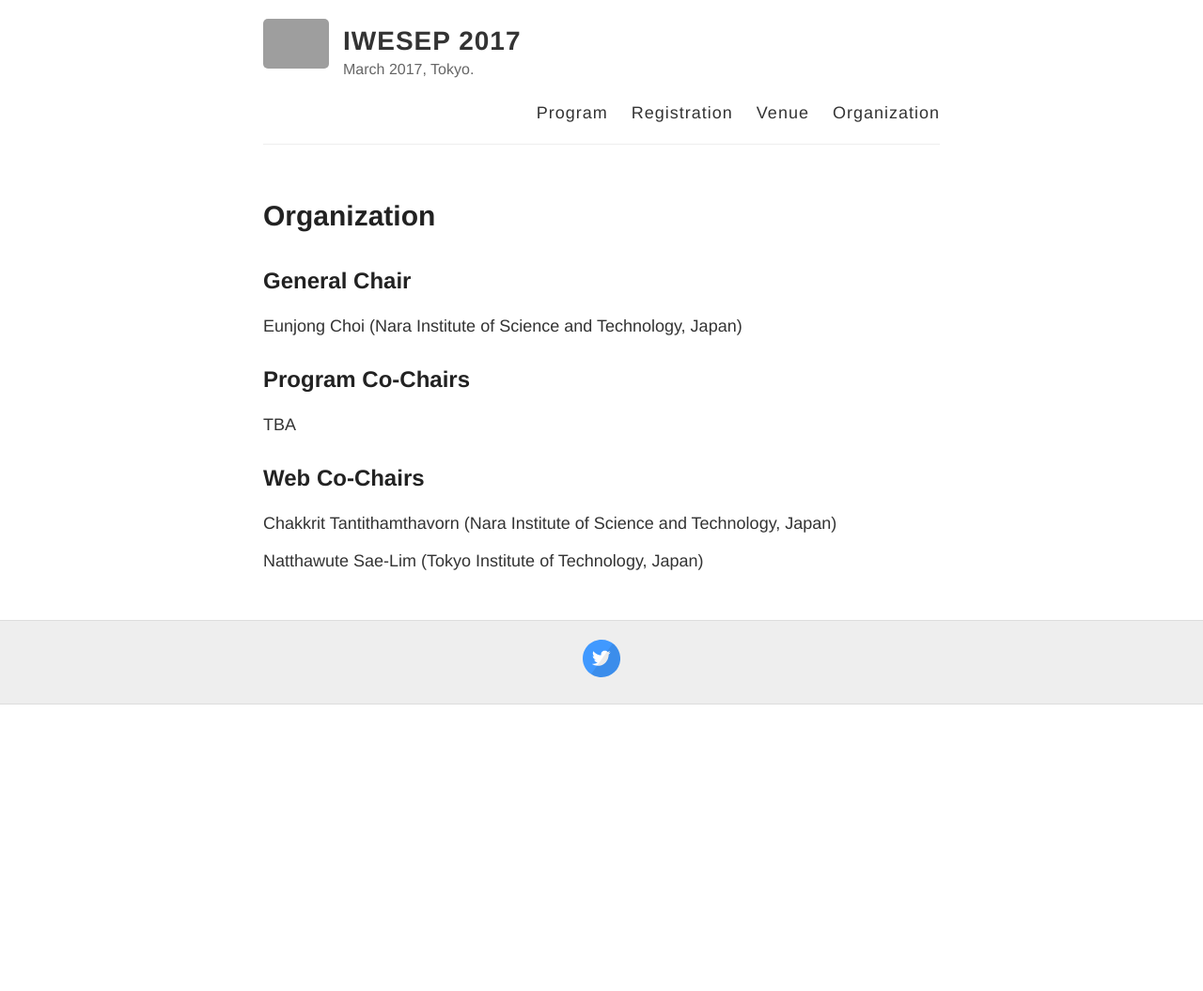
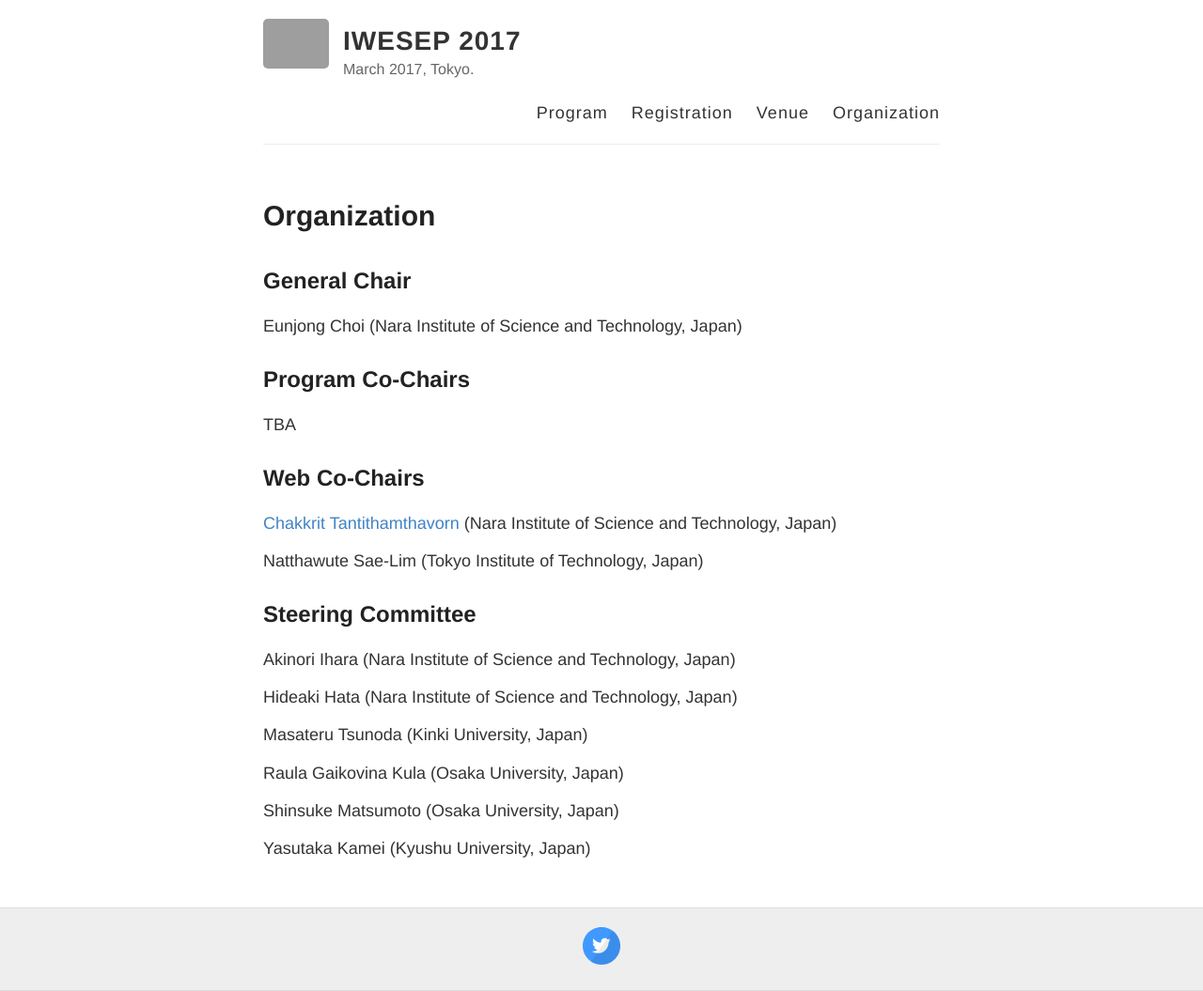
Before and after one commit to iwesep2017/iwesep2017.github.io, a Jekyll site: the page built from organization.md, in a window 1280 px wide. Shown: the whole page at 94% size. Built offline with Jekyll 4.4.1, drawn with Linux system fonts in a browser that asks for light colours; before the commit the page ends 900 px from its top, so only the background shows below that; grey boxes are pictures that could not be loaded.

Commit message:
Update organization.md

```diff
--- a/organization.md
+++ b/organization.md
@@ -15,6 +15,21 @@ TBA
 
 ## Web Co-Chairs
 
-Chakkrit Tantithamthavorn (Nara Institute of Science and Technology, Japan)
+[Chakkrit Tantithamthavorn](http://chakkrit.com) (Nara Institute of Science and Technology, Japan)
 
 Natthawute Sae-Lim (Tokyo Institute of Technology, Japan)
+
+
+## Steering Committee
+
+Akinori Ihara (Nara Institute of Science and Technology, Japan)
+
+Hideaki Hata (Nara Institute of Science and Technology, Japan)
+
+Masateru Tsunoda (Kinki University, Japan)
+
+Raula Gaikovina Kula (Osaka University, Japan)
+
+Shinsuke Matsumoto (Osaka University, Japan)
+
+Yasutaka Kamei (Kyushu University, Japan)
```
